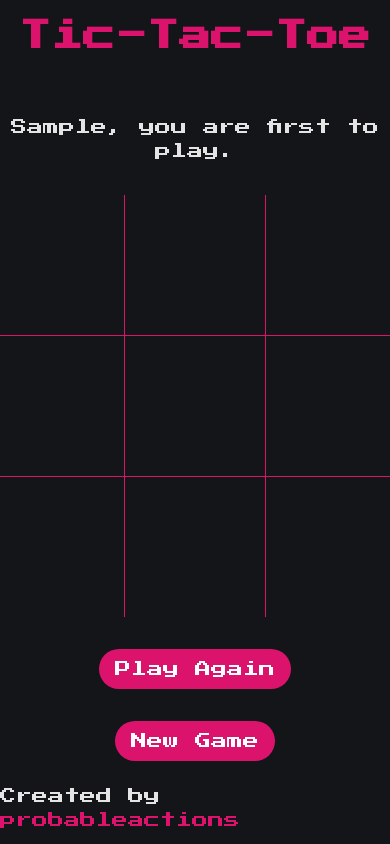
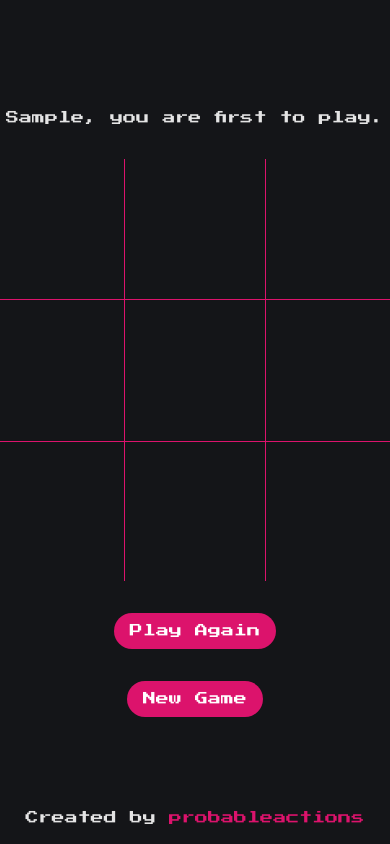
Before and after one commit to jlyon12/tic-tac-toe, a website: page index.html in a window 390 px wide. Both pictures are taken after typing "Sample", "Sample" into the empty fields and a click on the button "Start". Drawn offline with Linux system fonts and the light colour scheme.

Commit message:
Style Update
  fixes for mobile

Refactor JS

    store PlayerA, PlayerB in gameLogic module. clean global namespace

```diff
--- a/index.html
+++ b/index.html
@@ -4,7 +4,7 @@
 <head>
     <meta charset="UTF-8">
     <meta http-equiv="X-UA-Compatible" content="IE=edge">
-    <meta name="viewport" content="width=device-width, initial-scale=1.0">
+    <meta name="viewport" content="width=device-width, initial-scale=1.0, maximum-scale=1.0">
     <title>Tic-Tac-Toe</title>
     <link rel="stylesheet" href="reset.css">
     <link rel="stylesheet" href="style.css">
--- a/main.js
+++ b/main.js
@@ -1,8 +1,5 @@
 // Player Factory
 const Player = (name, marker) => ({ name, marker });
-
-let playerA = Player("Player 1", "X");
-let playerB = Player("Player 2", "O");
 
 // gameBoard Object
 const gameBoard = (() => {
@@ -24,6 +21,8 @@ const gameBoard = (() => {
 
 // Logic for playing Tic-Tac-Toe
 const gameLogic = (() => {
+	const playerA = Player("Player 1", "X");
+	const playerB = Player("Player 2", "O");
 	let activePlayer = playerA;
 	const getActivePlayer = () => activePlayer;
 	let firstTurn = true;
@@ -95,6 +94,8 @@ const gameLogic = (() => {
 	};
 
 	return {
+		playerA,
+		playerB,
 		getActivePlayer,
 		getFirstTurn,
 		getGameOver,
@@ -108,6 +109,7 @@ const gameLogic = (() => {
 
 // Update DOM using gameLogic
 const displayController = (() => {
+	const $title = document.querySelector(".title");
 	const $playerOneName = document.getElementById("playerOne");
 	const $playerTwoName = document.getElementById("playerTwo");
 	const $startGameBtn = document.getElementById("startGameBtn");
@@ -159,11 +161,11 @@ const displayController = (() => {
 	});
 	$startGameBtn.addEventListener("click", (e) => {
 		e.preventDefault();
+		$title.classList.add("hidden");
 		$newGameModule.classList.add("hidden");
 		$game.classList.remove("hidden");
-
-		playerA = Player($playerOneName.value || "Player One", "X");
-		playerB = Player($playerTwoName.value || "Player Two", "O");
+		gameLogic.playerA.name = $playerOneName.value || "Player One";
+		gameLogic.playerB.name = $playerTwoName.value || "Player Two";
 		gameLogic.newGame();
 		updateGameText();
 		eraseBoard();
@@ -174,6 +176,7 @@ const displayController = (() => {
 		eraseBoard();
 	};
 	$newGameBtn.onclick = () => {
+		$title.classList.remove("hidden");
 		$game.classList.add("hidden");
 		$newGameModule.classList.remove("hidden");
 		$playerOneName.value = null;
--- a/style.css
+++ b/style.css
@@ -20,9 +20,12 @@
     display: flex;
     flex-direction: column;
     align-items: center;
-    justify-content: space-around;
+    justify-content: space-between;
     font-family: var(--ff-primary);
-
+    text-align: center;
+    ;
+    padding: 1rem;
+    gap: 2rem;
 }
 
 .main {
@@ -35,7 +38,8 @@
 }
 
 .title {
-    color: var(--clr-game-text)
+    color: var(--clr-game-text);
+    margin-top: 2rem;
 }
 
 .button {
@@ -51,6 +55,16 @@
 .button:hover {
 
     transform: scale(1.1);
+}
+
+@media screen and (max-width: 400px) {
+    .page-wrapper {
+        font-size: .815rem;
+    }
+
+    .main {
+        gap: 0;
+    }
 }
 
 .form {
@@ -78,6 +92,12 @@
     background-color: hsl(225, 4%, 22%);
     color: var(--clr-text);
     padding: 1rem;
+}
+
+@media screen and (max-width: 400px) {
+    .formControl input {
+        padding: .5rem;
+    }
 }
 
 .game {
@@ -159,6 +179,11 @@
     ;
 }
 
+.footer {
+    font-size: .815rem;
+    ;
+}
+
 .footer a {
     text-decoration: none;
     color: var(--clr-game-text);
```
